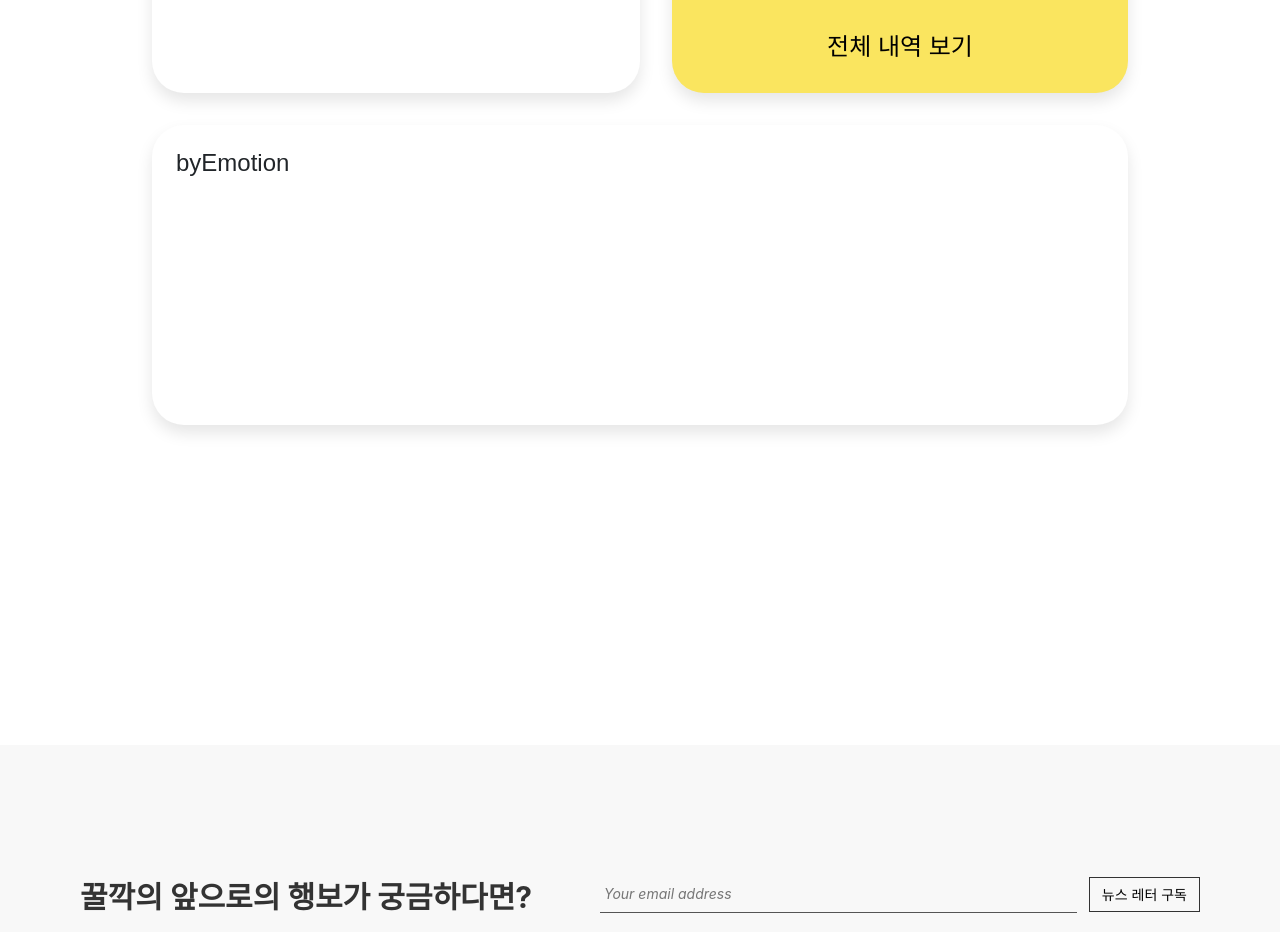
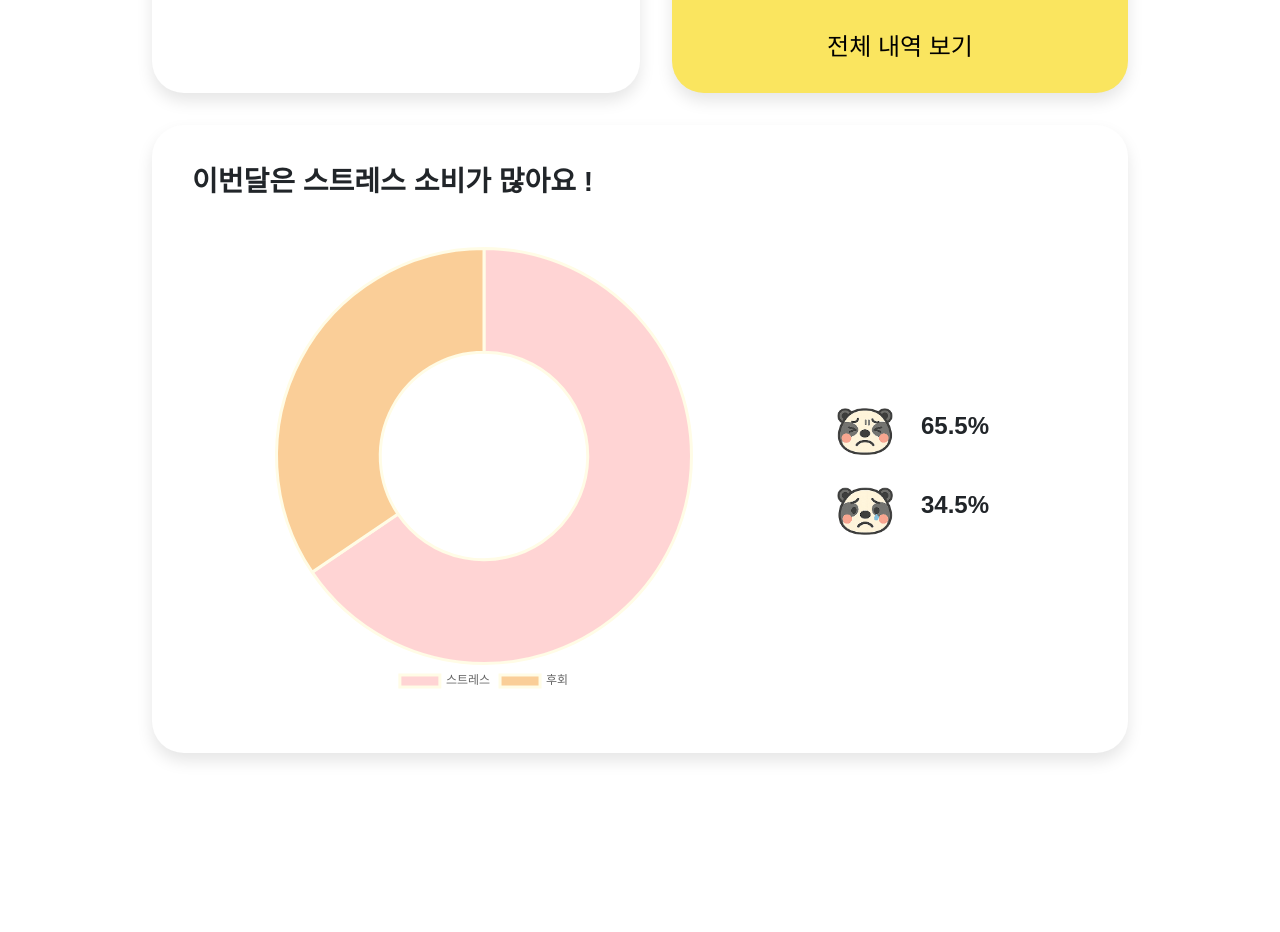
Before and after one commit to hellozo0/Gulp, a Vue app in the folder gulp-web/: page / in a window 1280 px wide. Shown: the part 1220-2152 px from the top of the page. Built offline with nearby package versions, Linux system fonts and the light colour scheme; data requests are answered from the project's data file.

Commit message:
feat : 감정 통계 컴포넌트

```diff
--- a/gulp-web/src/components/ByEmotion.vue
+++ b/gulp-web/src/components/ByEmotion.vue
@@ -1,8 +1,188 @@
 <template>
-  <h4>byEmotion</h4>
+  <div>
+    <h3 v-if="topCategories.length">
+      이번달은 {{ emotionTitle }} 소비가 많아요 !
+    </h3>
+    <h3 v-else>이번달은 등록된 감정 소비가 없어요</h3>
+    <div class="chart-section">
+      <div class="chart-container">
+        <canvas ref="doughnut"></canvas>
+      </div>
+      <br />
+      <ul>
+        <li v-for="item in topCategories" :key="item.emotion">
+          <div class="expense">
+            <img :src="getImageUrl(item.emotion)" alt="icon" class="icon" />
+            &nbsp;&nbsp;
+            <span style="float: right"> {{ item.percent }}% </span>
+          </div>
+        </li>
+      </ul>
+    </div>
+  </div>
 </template>
-<script>
-export default {
-  name: 'ByEmotion',
+
+<script setup>
+import { ref, watch, onMounted } from 'vue';
+import axios from 'axios';
+import Chart from 'chart.js/auto';
+const categoryImages = {
+  행복: 'happy.png',
+  설렘: 'excited.png',
+  스트레스: 'stress.png',
+  의무감: 'duty.png',
+  후회: 'regret.png',
+  모름: 'question.png',
 };
+
+// 이미지 경로 반환
+const getImageUrl = (category) => {
+  const filename = categoryImages[category] || 'default.png';
+  return new URL(`/src/assets/images/${filename}`, import.meta.url).href;
+};
+
+const props = defineProps({
+  selectedMonth: String,
+});
+
+const doughnut = ref(null);
+const topCategories = ref([]);
+const emotionTitle = ref('');
+let chartInstance = null;
+
+const renderChart = (labels, data) => {
+  if (chartInstance) chartInstance.destroy();
+
+  chartInstance = new Chart(doughnut.value, {
+    type: 'doughnut',
+    data: {
+      labels,
+      datasets: [
+        {
+          label: '감정',
+          data,
+          backgroundColor: [
+            '#ffd4d4',
+            '#face98',
+            '#98f0fa',
+            '#91ff9a',
+            '#fafa89',
+            '#636363',
+          ],
+          borderColor: '#fffce6', // 원하는 테두리 색
+          borderWidth: 3, // 테두리 두께
+        },
+      ],
+    },
+    options: {
+      plugins: {
+        legend: {
+          position: 'bottom',
+        },
+        tooltip: {
+          callbacks: {
+            label: (context) => {
+              const total = context.dataset.data.reduce((a, b) => a + b, 0);
+              const value = context.raw;
+              const percent = ((value / total) * 100).toFixed(1);
+              return `${context.label}: ${percent}%`;
+            },
+          },
+        },
+      },
+    },
+  });
+};
+
+const fetchData = async () => {
+  const res = await axios.get('http://localhost:3000/budget');
+  const expenses = res.data.filter(
+    (item) => item.emotion && item.date.startsWith(props.selectedMonth)
+  );
+
+  const emotionMap = {};
+  expenses.forEach((item) => {
+    const emotion = item.emotion;
+    const money = Number(item.money);
+    emotionMap[emotion] = (emotionMap[emotion] || 0) + money;
+  });
+
+  const sorted = Object.entries(emotionMap)
+    .map(([emotion, total]) => ({ emotion, total }))
+    .sort((a, b) => b.total - a.total);
+
+  const totalAmount = sorted.reduce((sum, item) => sum + item.total, 0);
+
+  // 퍼센트 계산
+  const withPercent = sorted.map((item) => ({
+    ...item,
+    percent: ((item.total / totalAmount) * 100).toFixed(1),
+  }));
+
+  topCategories.value = withPercent;
+  emotionTitle.value = sorted.length > 0 ? sorted[0].emotion : '감정';
+
+  const labels = withPercent.map((item) => item.emotion);
+  const data = withPercent.map((item) => item.total);
+
+  renderChart(labels, data);
+};
+
+onMounted(fetchData);
+watch(() => props.selectedMonth, fetchData);
 </script>
+
+<style scoped>
+h3 {
+  font-weight: bold;
+  margin: 1rem;
+}
+
+.chart-section {
+  display: flex;
+  justify-content: center;
+  align-items: center;
+  gap: 3rem; /* 차트와 텍스트 사이 간격 */
+  padding: 2rem 1rem;
+}
+
+.chart-container {
+  width: 450px;
+  position: relative;
+}
+
+canvas {
+  width: 100% !important;
+  height: 100% !important;
+  display: block;
+}
+
+.chart-text {
+  max-width: 250px;
+  font-size: 1rem;
+  line-height: 1.6;
+}
+
+ul {
+  list-style: none;
+  padding: 0;
+  margin-top: 1rem;
+  float: right;
+}
+li {
+  margin-bottom: 0.5rem;
+  font-size: 0.95rem;
+}
+
+.expense {
+  font-size: 1.5rem;
+  font-weight: bold;
+  margin: 2rem;
+}
+
+.icon {
+  width: 3.5rem;
+  margin-right: 0.5rem;
+  vertical-align: middle;
+}
+</style>
--- a/gulp-web/src/components/BySpending.vue
+++ b/gulp-web/src/components/BySpending.vue
@@ -59,6 +59,7 @@ const renderChart = (labels, data) => {
     chartInstance.destroy();
   }
 
+  // chart.js
   chartInstance = new Chart(barChart.value, {
     type: 'bar',
     data: {
--- a/gulp-web/src/pages/Home.vue
+++ b/gulp-web/src/pages/Home.vue
@@ -113,6 +113,7 @@ select {
   background-color: #fff;
   /* padding: 2rem; */
   width: 100%;
+  height: 10rem;
   padding: 1.5rem;
 
   height: 300px;
@@ -135,5 +136,6 @@ select {
 /* 감정 영역 */
 .byEmotion {
   width: 100%;
+  height: 200%;
 }
 </style>
```
Also changed, not shown: gulp-web/src/assets/images/question.png (added).
